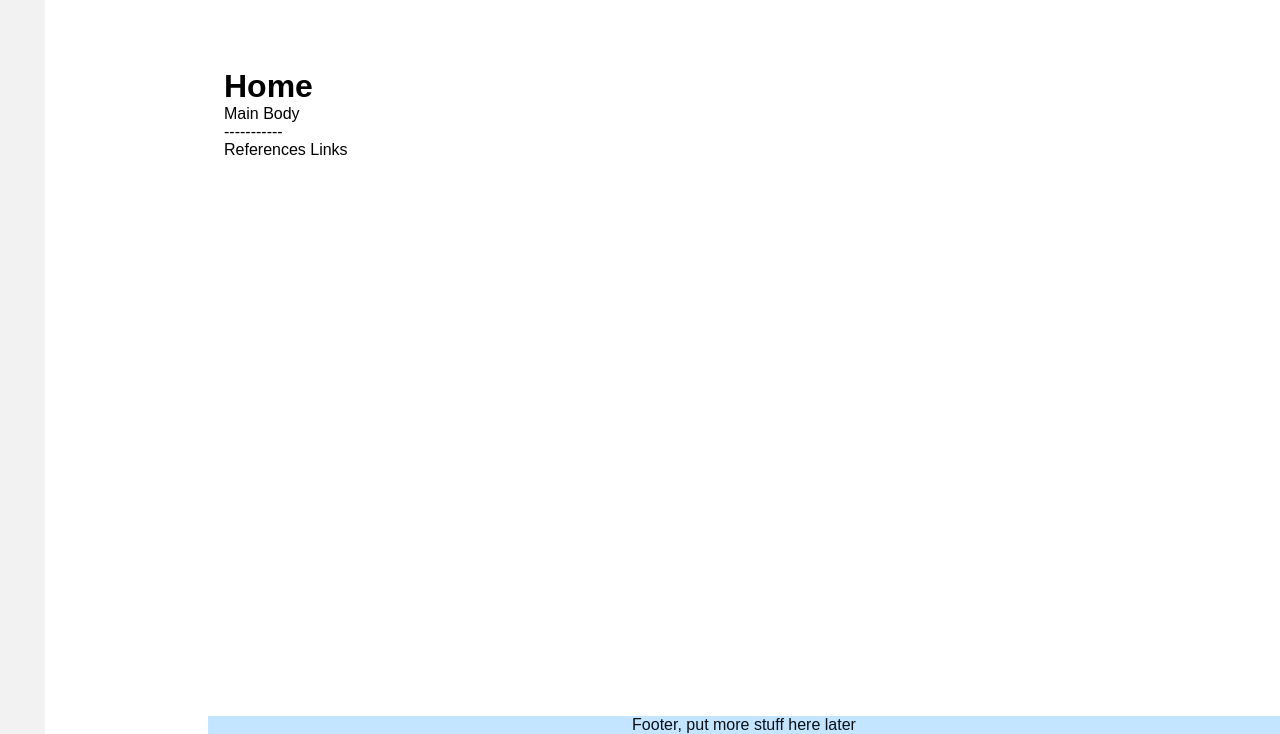
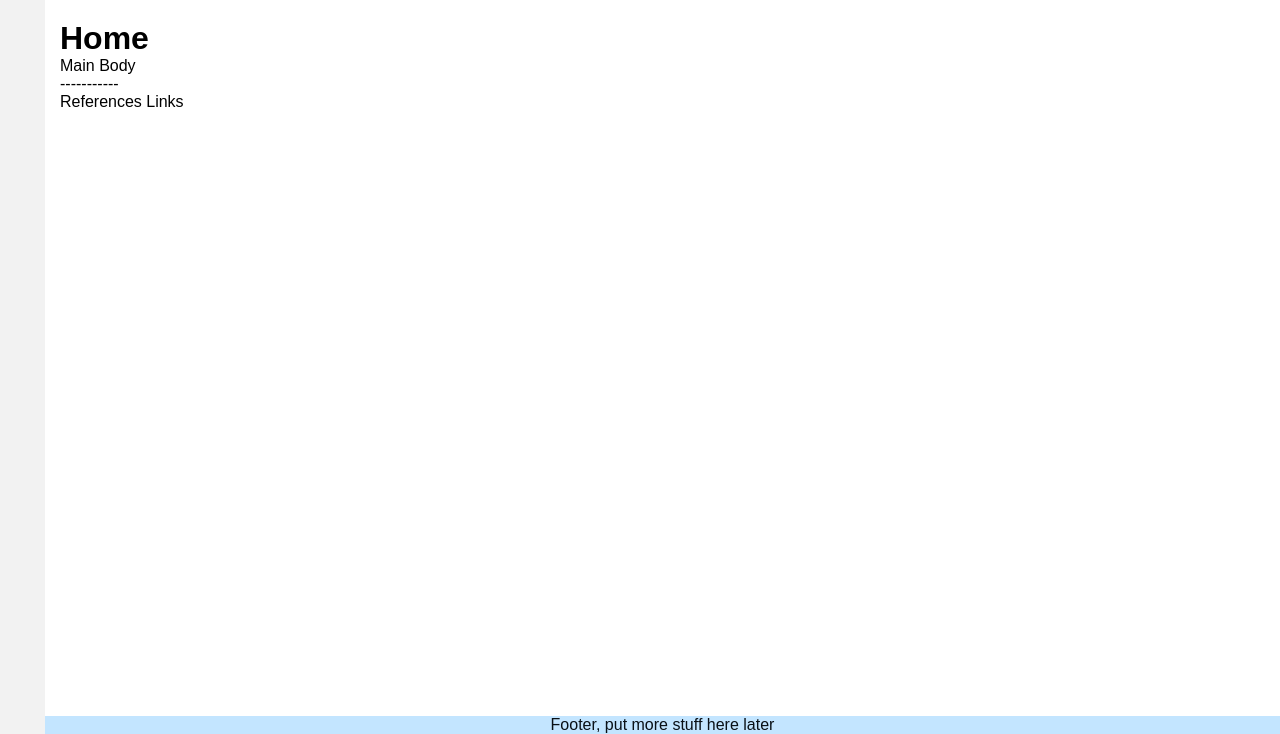
Before and after one commit to TateH-AUTUNI/Assignment3-0805, a plain HTML site: page index.html in a window 1280 px wide. Shown: the part 66-800 px from the top of the page. Drawn offline with Linux system fonts and the light colour scheme.

Commit message:
footer fix
fixed the size and z-index of the footer relative to the new dynamic side bar

```diff
--- a/styles/mainstyle.css
+++ b/styles/mainstyle.css
@@ -23,8 +23,7 @@
 
 
 .main{
-  padding-left: 14rem;
-  padding-top: 3rem;
+  padding-left: 60px;
 }
 
 a:link {
@@ -38,12 +37,13 @@ a:visited {
 
 .footer {
   position: fixed;
-  left: 13rem;
+  left: 45px;
   bottom: 0;
-  width: calc(100% - 13rem);
+  width: calc(100% - 45px);
   background-color: #c3e5ff;
   color:#091016;
   text-align: center;
+  z-index: -1;
 }
 
 .sidebar {
```
